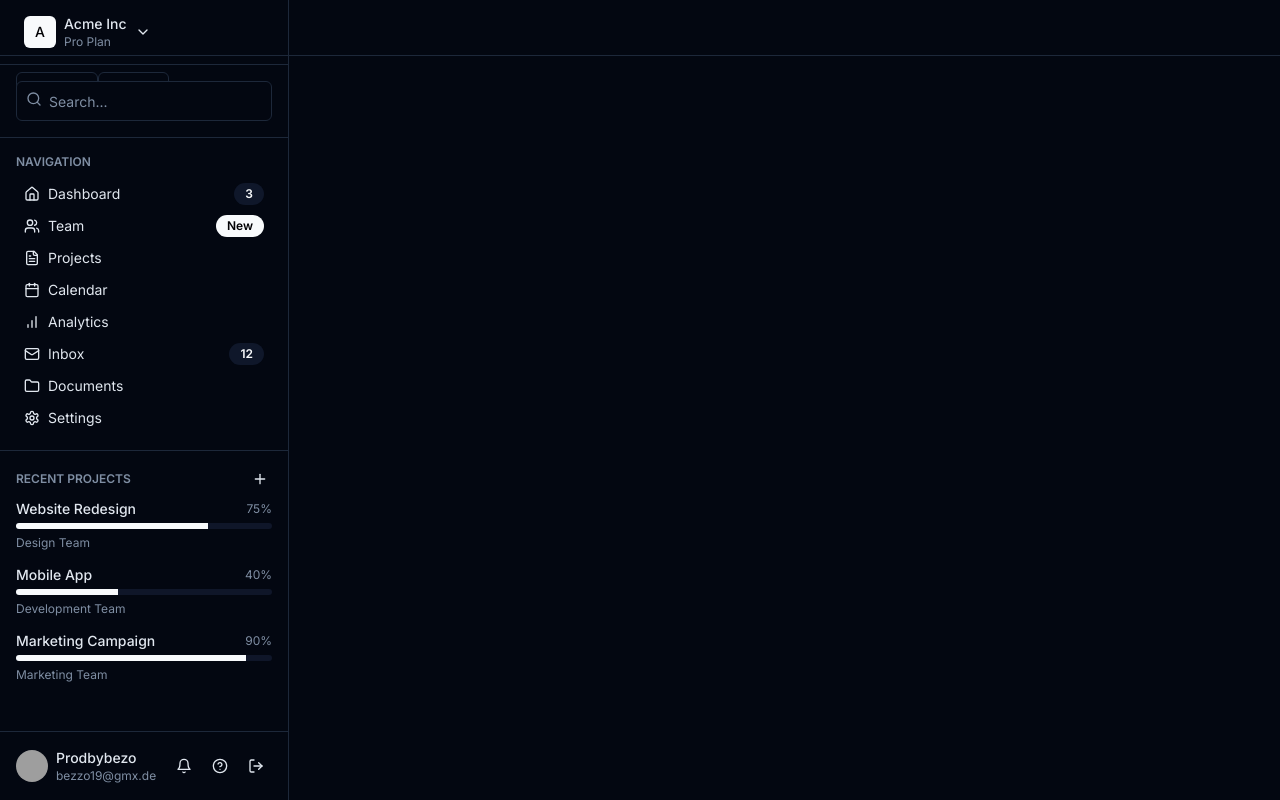
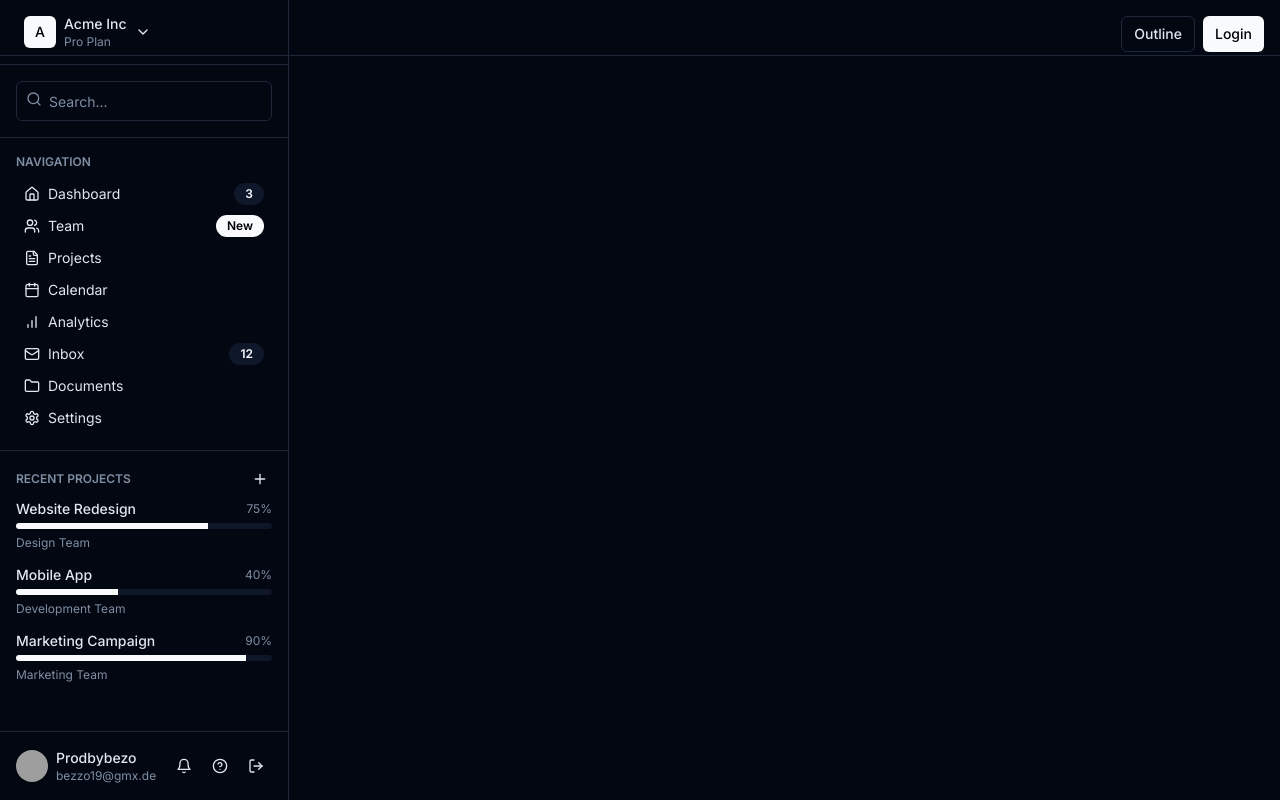
Before and after one commit to LumaSpace-de/luma, a Next.js app: page / in a window 1280 px wide. Built offline with nearby package versions, Linux system fonts and the light colour scheme; grey boxes are pictures that could not be loaded.

Commit message:
page.tsx aktualisieren

```diff
--- a/app/page.tsx
+++ b/app/page.tsx
@@ -6,11 +6,15 @@ import { Avatar, AvatarFallback, AvatarImage } from "@/components/ui/avatar"
 
 export default function IndexPage() {
   return (
-    <div>
-      <Button variant="outline">Outline</Button>
-      <Link href="/login">
-        <Button variant="outline">Login</Button>
-      </Link>
-    </div>
+    <div className="absolute right-4 top-4 z-50 flex gap-2">
+        <Button variant="outline" size="sm">
+          Outline
+        </Button>
+        <Link href="/login">
+          <Button size="sm">
+            Login
+          </Button>
+        </Link>
+      </div>
   )
 }
```
